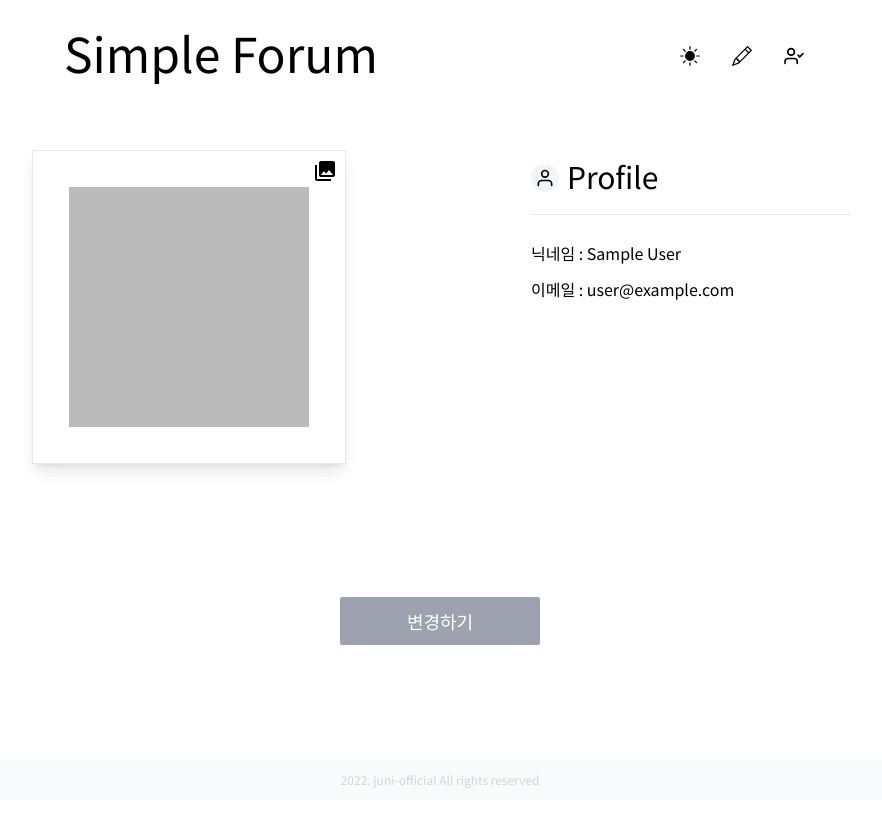
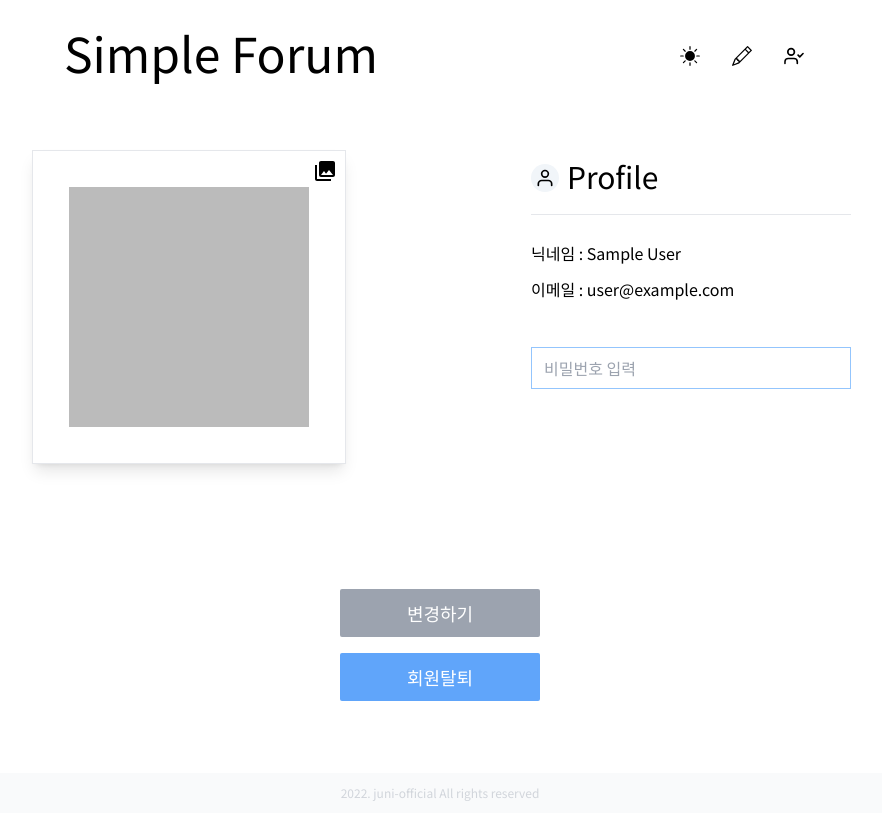
Before and after one commit to macjjuni/simple-forum, a Next.js app: page /profile in a window 1280 px wide. Shown: the whole page, without its empty margins (200-1082 px from the left). Built offline with nearby package versions, Linux system fonts and the light colour scheme; no server answers; sample sign-in values are in the browser's storage.

Commit message:
feat: 회원탈퇴 구현

```diff
--- a/components/postItem.js
+++ b/components/postItem.js
@@ -7,7 +7,7 @@ const PostItem = ({_id, title, author, tags, date, comments, thumbnail}) => {
 
     return(
         <>
-            <li className="bg-slate-100 dark:bg-gray-700 truncate shadow-md rounded-sm overflow-hidden ctd">
+            <li className="post-item bg-slate-100 dark:bg-gray-700 truncate rounded-sm overflow-hidden ctd">
                 <Link href={`/post/${_id}`} scroll={true} passHref>
                 <a className="block">
 
@@ -17,7 +17,7 @@ const PostItem = ({_id, title, author, tags, date, comments, thumbnail}) => {
                         <LazyImage src={thumbnail} alt='thumbnail' width='620' height='350'/>
                     </div>
                         :
-                    <div className="thumb-wrap flex justify-center items-center h-[180px] bg-white">
+                    <div className="none-thumb-wrap flex justify-center items-center bg-white dark:bg-gray-800 ctd">
                         <BsImage className="text-[6rem] text-gray-300"/>
                     </div>
                 }
--- /dev/null
+++ b/pages/api/db/user/delete/user.js
@@ -0,0 +1,33 @@
+import User from '../../../../../model/userSchema'
+import dbConnect from '../../../../../utils/dbConnect'
+import bcrypt from "bcryptjs/dist/bcrypt";
+
+
+dbConnect();
+
+export default async function handler(req, res){
+
+    const nicname = req.body.nicname;
+
+    if(req.method === 'POST' && nicname ){
+        const userPw = req.body.pw;
+        const dbPw = await User.findOne({ nicname : nicname }, { pw : true}); //pw compare
+        const verify = await bcrypt.compare(userPw, dbPw.pw); //비밀번호 체크
+
+        if( verify ){ // 유저 인증
+
+            const del = await Post.findOneAndDelete({ nicname : nicname });
+            if(del){
+                res.status(200).send({error : null});
+            }else{
+                res.status(200).send({error : 'DELETE FAILED'});
+            }
+
+        }else{
+            res.status(200).send({error : 'INCORRECT PASSWORD' });
+        }
+    }else{
+        res.status(404).send('error');
+    }
+
+}
--- a/pages/index.js
+++ b/pages/index.js
@@ -81,7 +81,7 @@ const Home = ({list, total}) => {
         </ul>
         {
             load ?
-            <li className="block text-center py-5 text-gray-600 text-center text-3xl text-black dark:text-white">
+            <li className="block text-center py-5 text-blue-700 dark:text-blue-500 text-center text-3xl text-black">
               <div className='spinner inline-block spinner m-auto'>
                 <CgSpinner/>
               </div>
--- a/pages/newpost.js
+++ b/pages/newpost.js
@@ -36,7 +36,7 @@ const Newpost = () => {
             push(`/post/${res.data.post._id}`);
         }
         else console.log(res);
-        console.log(post);
+        // console.log(post);
     }
 
     return(
--- a/pages/post/[id]/index.js
+++ b/pages/post/[id]/index.js
@@ -170,8 +170,6 @@ const Index = ({post}) => {
 
         return date.getFullYear() + '.'+ month + '.' + date.getDate();
     }
-
-    console.log(session.user.name)
 
     return(
         <>
--- a/pages/profile.js
+++ b/pages/profile.js
@@ -24,16 +24,17 @@ const storage = getStorage(firebaseApp);
 const Profile = () => {
 
     const { data: session, status } = useSession();
-    console.log(status)
+
     const { replace } = useRouter();
     const submitRef = useRef(null);
+    const pwRef = useRef(null);
+    const chance = useRef(0);
 
     const [load, setLoad] = useState(false);
-    const [submitChk, setSubmitChk] = useState(true);
 
     const [userImage, setUserImage] = useState();
     const [blob, setBlob] = useState('');
-    const [type, setType] = useState('');
+    const type = useRef();
 
     const [change, setChange] = useState(false);
 
@@ -49,9 +50,8 @@ const Profile = () => {
     const selectImage = async(e) =>{
 
         const img = await compressImg(e.target.files[0]);
-
         setBlob(img);
-        setType(img.type.substring(6, 10));
+        type.current = img.type.substring(6, 10);
 
         setUserImage(URL.createObjectURL(img));
 
@@ -74,19 +74,41 @@ const Profile = () => {
         } catch(e){ console.log(e); }
     }
 
-    // const getfileSize = (x) => { //파일 사이즈 표현
-    //     var s = ['bytes', 'KB', 'MB', 'GB', 'TB', 'PB'];
-    //     var e = Math.floor(Math.log(x) / Math.log(1024));
-    //     return (x / Math.pow(1024, e)).toFixed(2) + s[e];
-    // };
+    const userDelete = async() => {
+        const password = pwRef.current.value.trim();
 
+        if(password !== ''){
+            let _alert = confirm("회원 탈퇴를 진행하시겠습니까?");
+
+            if (_alert) {
+                const res = await axios({ method : 'POST', url : `/api/db/user/delete/user`, data : { nicname : session.user.name, pw : password } });
+                if(res.data.error === null){  //회원탈퇴 성공
+                    replace('/');
+                }else if(res.data.error === 'INCORRECT PASSWORD'){
+                    chance.current = chance.current+1;
+                    alert('잘못된 비밀번호입니다.' + `${chance.current + '/5'}`);
+                    if(chance.current === 5) replace('/');
+                    incorrectPW();
+                }else{
+                    console.log(res);
+                }
+            }
+        }else{
+            alert('비밀번호를 입력해주세요.');
+            incorrectPW();
+        }
+    }
+
+    const incorrectPW = () => {
+        pwRef.current.classList.replace('border-blue-300', 'border-red-400')
+    }
 
     const submit = async() => {
 
         if(change){
             setChange(false);
             //firebase Storage Create Reference  // 파일 경로 / 파일 명 . 확장자
-            const storageRef = ref(storage, `profile_images/${encodeURI(session.user.name.nicname) + '.' + type}`);
+            const storageRef = ref(storage, `profile_images/${encodeURI(session.user.name.nicname) + '.' + type.current}`);
 
             //이미지 업로드
             const snapshot = await uploadBytes(storageRef, blob);
@@ -97,7 +119,7 @@ const Profile = () => {
                     if(url){
                         const { data } = await axios({ method : 'POST', url : `api/db/user/update/profileImg/${session.user.name.id}`, data : { url : url } });
                         if(data.error === null){
-                            console.log('변경 성공');
+                            // console.log('변경 성공');
                             session.user.image = url;
                             setChange(false);
                             submitRef.current.classList.replace('bg-blue-400', 'bg-green-500');
@@ -135,8 +157,8 @@ const Profile = () => {
                             </div>
 
                         </div>
-                        <div className="profile-Info-wrap block md:w-1/2 px-0 md:px-8 py-8 md:py-0 text-left">
-                            <div className="m-auto max-w-[320px] md:w-full">
+                        <div className="profile-Info-wrap relative block md:w-1/2 px-0 md:px-8 py-8 md:py-0 text-left">
+                            <div className="relative m-auto max-w-[320px] h-full md:w-full">
                                 <h2 className="flex justify-start items-center text-3xl bold pb-3 mb-5 border-b">
                                     <div className="inline-block p-1 mt-1 mr-2 bg-slate-100 rounded-full">
                                         <FiUser className="w-[20px] h-[20px]"/>
@@ -149,16 +171,22 @@ const Profile = () => {
                                     <>
                                         <p className="user-nic py-1.5">닉네임 : {session.user.name}</p>
                                         <p className="user-email py-1.5">이메일 : {session.user.email}</p>
+                                        <input ref={pwRef} type="password" placeholder="비밀번호 입력" className="block w-full mt-10 px-3 py-2 border border-blue-300 bg-transparent outline-0 focus:outline-none rounded-none" maxLength={15} />
                                     </>
                                 }
 
                             </div>
                         </div>
                     </div>
-                    <div className="submit-wrap mt-5 md:mt-32">
+                    <div className="submit-wrap flex justify-center flex-col mx-0 mt-5 md:mt-28">
                         <button ref={submitRef} disabled={!change} onClick={submit}
-                        className="inline-block max-w-[330px] md:max-w-[200px] w-full py-2.5 m-auto bg-gray-400 text-lg text-white text-center rounded-sm transition duration-300">
+                        className="inline-block max-w-[330px] md:max-w-[200px] w-full mx-auto my-2 py-2.5 bg-gray-400 text-lg text-white text-center rounded-sm transition duration-300">
                             변경하기
+                        </button>
+
+                        <button onClick={userDelete}
+                        className="inline-block max-w-[330px] md:max-w-[200px] w-full mx-auto my-2 py-2.5 bg-blue-400 text-lg text-white text-center rounded-sm transition duration-300">
+                            회원탈퇴
                         </button>
                     </div>
 
--- a/pages/signin.js
+++ b/pages/signin.js
@@ -68,15 +68,15 @@ const Signin = () => {
                         <h2 className="text-2xl mb-10 text-blue-400 underline underline-offset-8">Login</h2>
                         <div className="login-wrap w-[260px] mx-auto">
                             <input type="text" ref={idRef} placeholder="아이디 입력" maxLength={15} className="block w-full my-2 px-3 py-2 border-b border-b-blue-300 bg-transparent outline-0 focus:outline-none rounded-none"/>
-                            <input type="password" ref={pwRef}  placeholder="비밀번호 입력" className="block w-full my-2 px-3 py-2 border-b border-b-blue-300 bg-transparent outline-0 focus:outline-none rounded-none"/>
+                            <input type="password" ref={pwRef}  placeholder="비밀번호 입력" maxLength={15} className="block w-full my-2 px-3 py-2 border-b border-b-blue-300 bg-transparent outline-0 focus:outline-none rounded-none"/>
                             <p ref={errMsgRef} className="h-[16px] text-xs text-red-400"></p>
                             <NoSsrReC setReCaptchaChk={setReCaptchaChk}/>
 
                             <button ref={submitRef} disabled={!reCaptchaChk} onClick={submit} className="block w-full mt-6 mb-2 p-2.5 bg-gray-400 text-white rounded-md">로그인</button>
-                            <button onClick={()=> signIn('google')} className="block flex justify-center items-center w-full mb-2 p-2.5 border-2 border-gray-300 dark:border-gray-50 bg-white text-black text-md rounded-md">
+                            {/* <button onClick={()=> signIn('google')} className="block flex justify-center items-center w-full mb-2 p-2.5 border-2 border-gray-300 dark:border-gray-50 bg-white text-black text-md rounded-md">
                                 <FcGoogle className="inline-block text-2xl mr-2"/>
                                 Google 로그인
-                            </button>
+                            </button> */}
                             <Link href='/signup'><a className="block w-full mt-2 mb-10 p-2.5 bg-blue-400 text-white rounded-md">회원가입</a></Link>
                         </div>
                     </div>
```
Also changed, not shown: pages/api/db/post/read/list.js (+7 -6 lines), styles/globals.css (+31 -2 lines).
